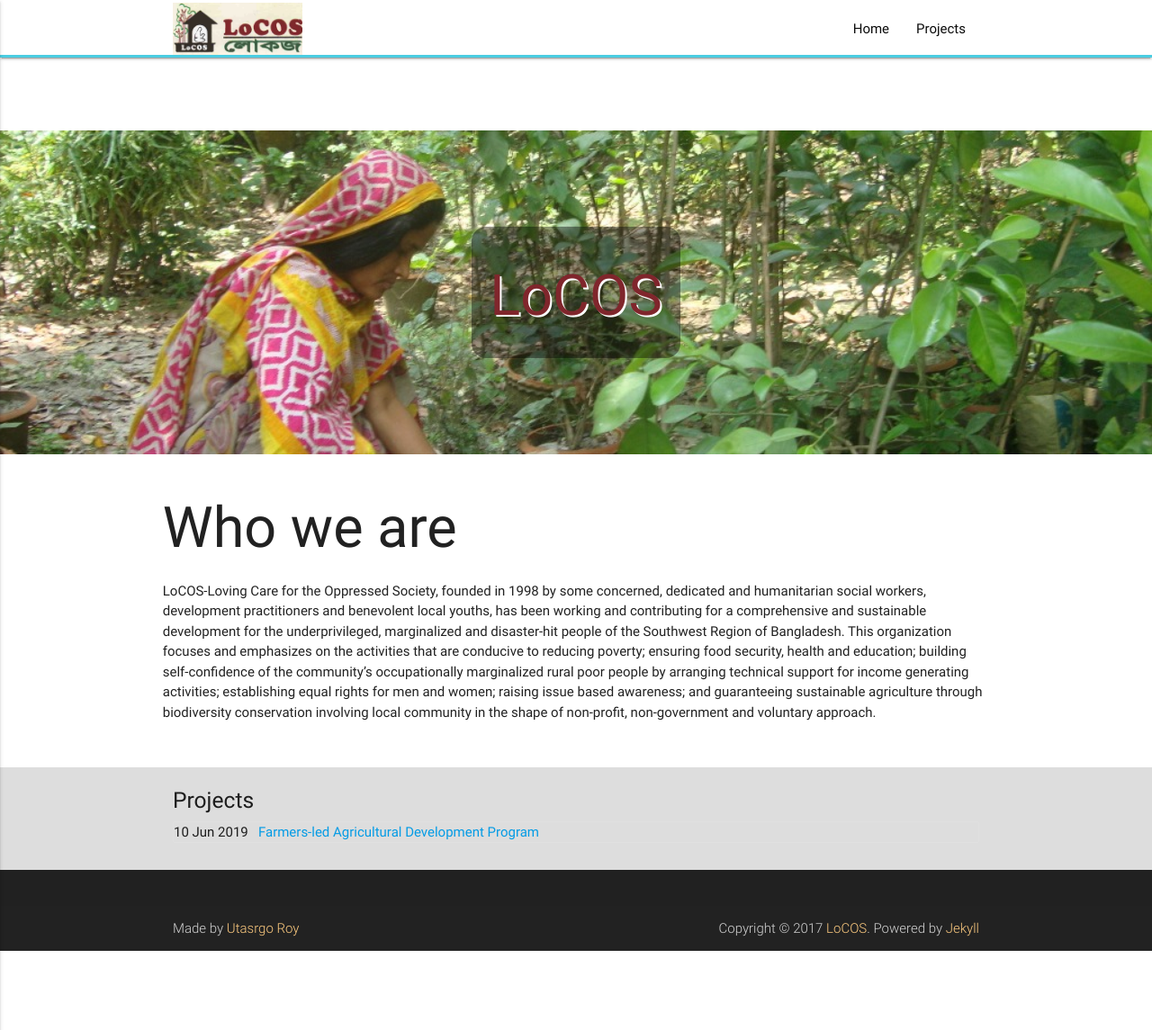
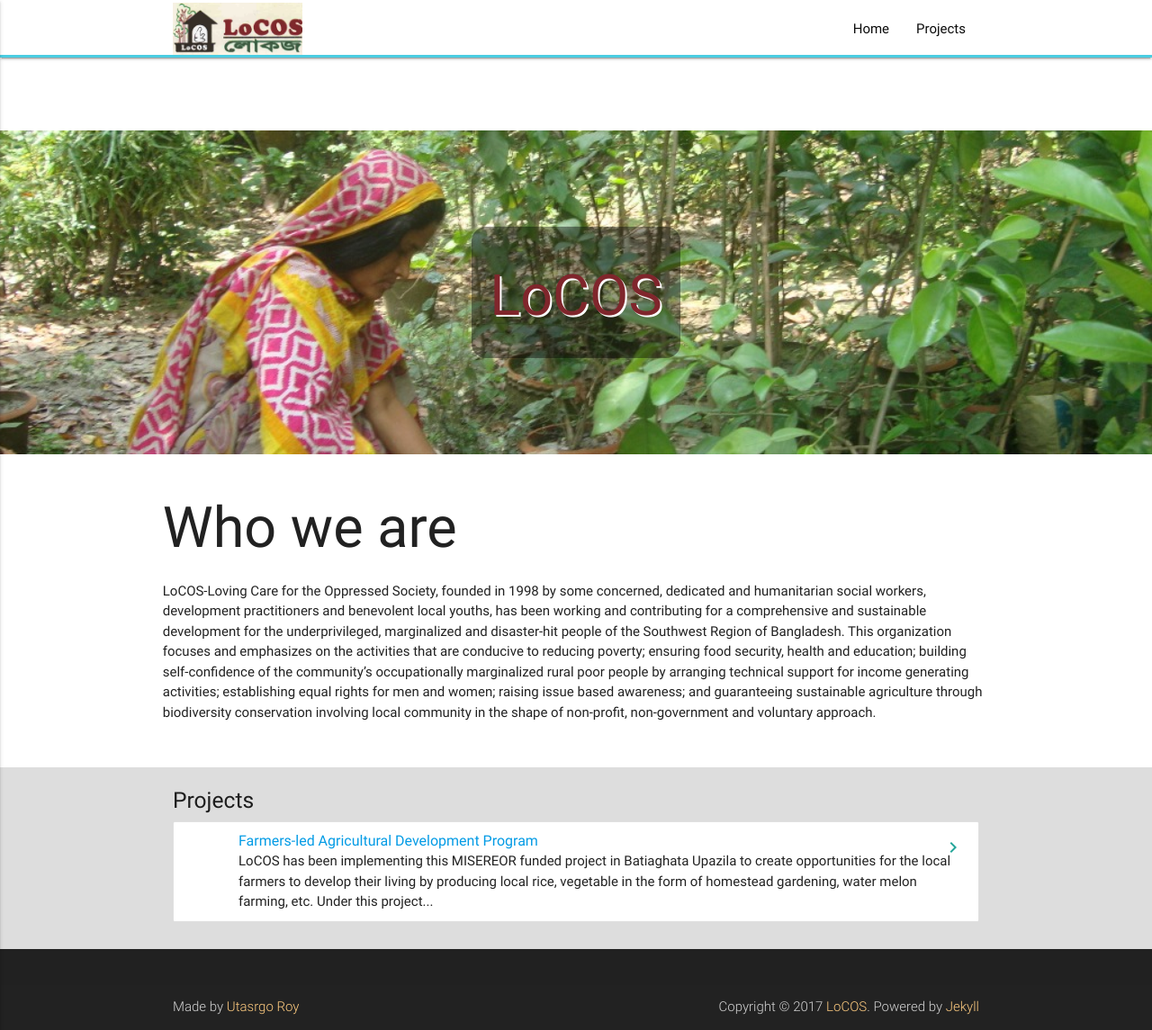
Before and after one commit to locosbd/locosbd.github.io, a Jekyll site: the page built from index.md, in a window 1280 px wide and 1145 px high. Shown: the whole window at 90% size. Built offline with Jekyll 4.4.1, drawn with Linux system fonts in a browser that asks for light colours.

Commit message:
changed config

```diff
--- a/_layouts/home.html
+++ b/_layouts/home.html
@@ -32,10 +32,10 @@ layout: default
     <section>
         <h5>Projects</h5>
         <ul class="collection">
-            {% for post in site.categories.Project %}
+            <!-- {% for post in site.categories.Project %}
             <li><span>{{ post.date | date_to_string }}</span> &nbsp; <a href="{{ post.url }}">{{ post.title }}</a></li>
-           {% endfor %}
-        <!-- {% for post in site.tags.project %}
+           {% endfor %} -->
+        {% for post in site.categories.Project %}
         <li class="collection-item avatar">
 
           <span class="title"><a class="post-link" href="{{ post.url | relative_url }}">{{ post.title | escape }}</a></span>
@@ -44,7 +44,7 @@ layout: default
           </p>
           <a href="{{ post.url | relative_url }}" class="secondary-content"><i class="material-icons">navigate_next</i></a>
         </li>
-        {% endfor %} -->
+        {% endfor %}
         </ul>
     </section>
     </div>
```
